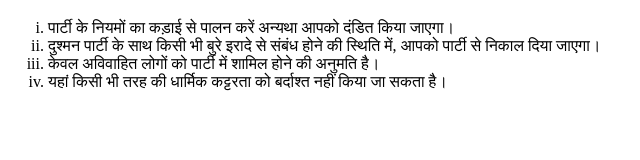
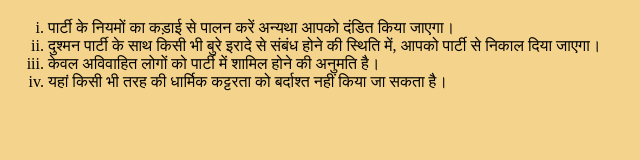
Before and after one commit to AryanKumawat91/adit-github-io, a plain HTML site: page rule.html in a window 1280 px wide. Shown: the whole page, without its empty margins (0-640 px from the left). Drawn offline with Linux system fonts and the light colour scheme.

Commit message:
Update rule.html

```diff
--- a/rule.html
+++ b/rule.html
@@ -3,7 +3,7 @@
 <head>
     <meta charset="UTF-8">
     <title>My Hobbies</title>
-    <link rel="stylesheet" href="brave.css">
+    <link rel="stylesheet" href="css/style.css">
 </head>
 
 <body>
```
